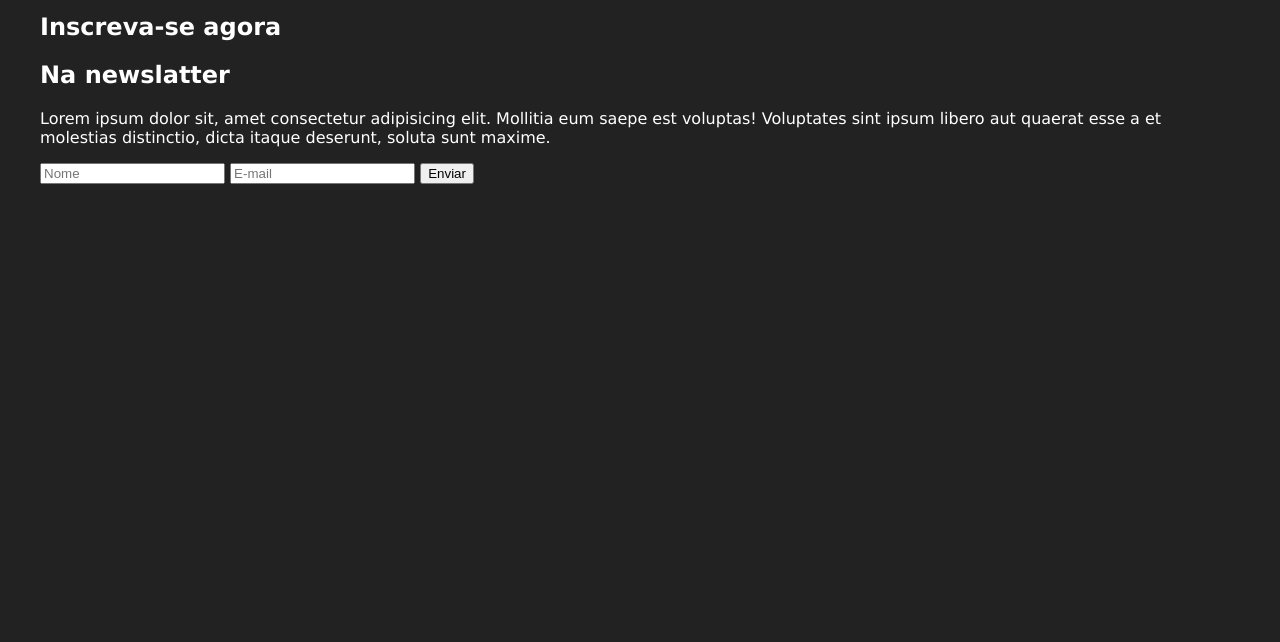
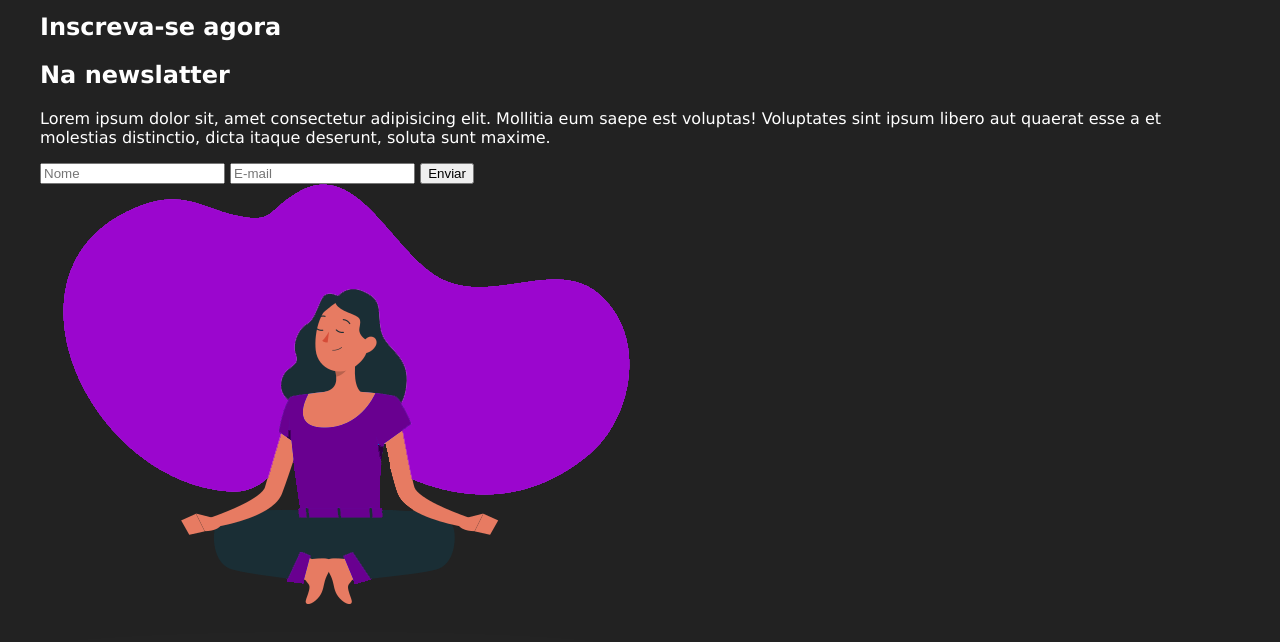
Before and after one commit to maduvy/site_de_alisson, a plain HTML site: page index.html in a window 1280 px wide. Shown: the part 98-740 px from the top of the page. Drawn offline with Linux system fonts and the light colour scheme.

Commit message:
so uma imagenzinha

```diff
--- a/index.html
+++ b/index.html
@@ -35,7 +35,7 @@
      </form>
 
      <article>
-             <img src="">
+             <img src="img-mulher.png">
      </article>
      </aside>
      </main>
```
Also changed, not shown: img-mulher.png (added).
